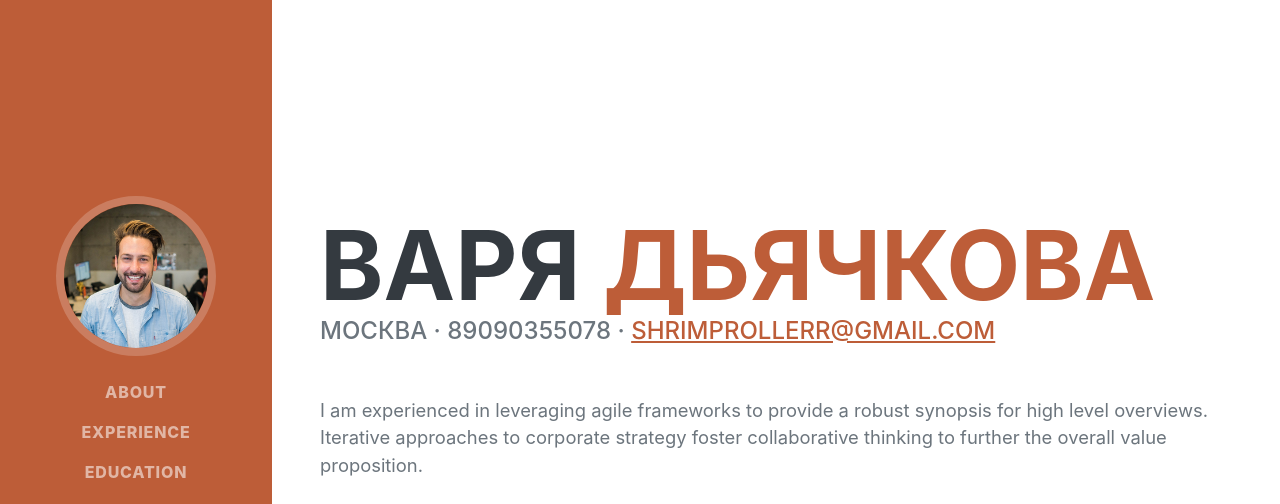
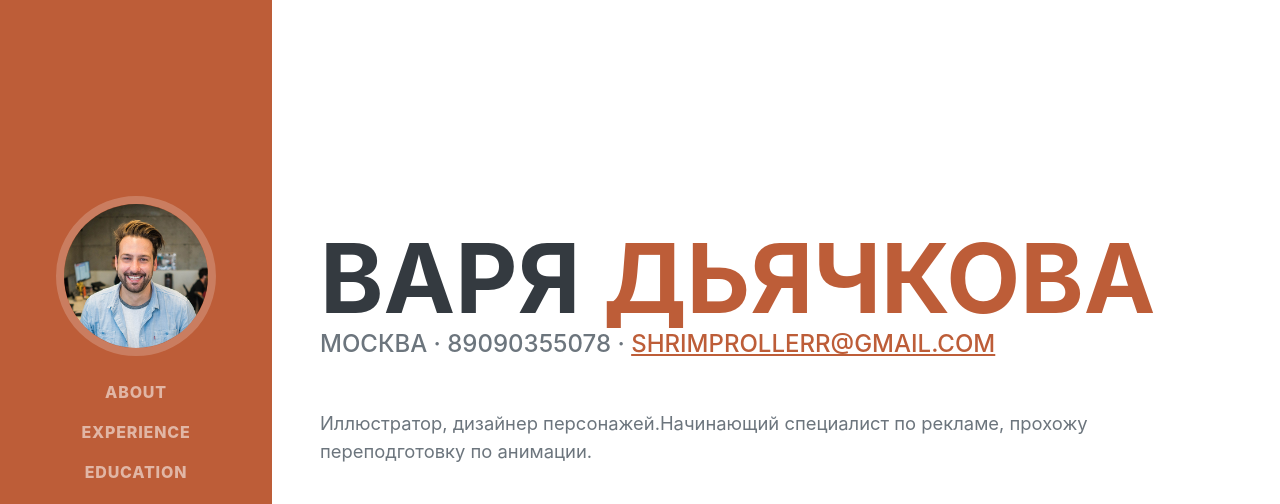
Before and after one commit to shrimpapng/-, a plain HTML site: page index.html in a window 1280 px wide. Shown: the top 504 px of the page. Drawn offline with nearby package versions, Linux system fonts and the light colour scheme; a web font is replaced by a local one.

Commit message:
Update index.html

```diff
--- a/index.html
+++ b/index.html
@@ -47,7 +47,7 @@
                         москва · 89090355078 ·
                         <a href="mailto:shrimprollerr@gmail.com">shrimprollerr@gmail.com</a>
                     </div>
-                    <p class="lead mb-5">I am experienced in leveraging agile frameworks to provide a robust synopsis for high level overviews. Iterative approaches to corporate strategy foster collaborative thinking to further the overall value proposition.</p>
+                    <p class="lead mb-5">Иллюстратор, дизайнер персонажей.Начинающий специалист по рекламе, прохожу переподготовку по анимации.</p>
                     <div class="social-icons">
                         <a class="social-icon" href="#!"><i class="fab fa-linkedin-in"></i></a>
                         <a class="social-icon" href="#!"><i class="fab fa-github"></i></a>
```
